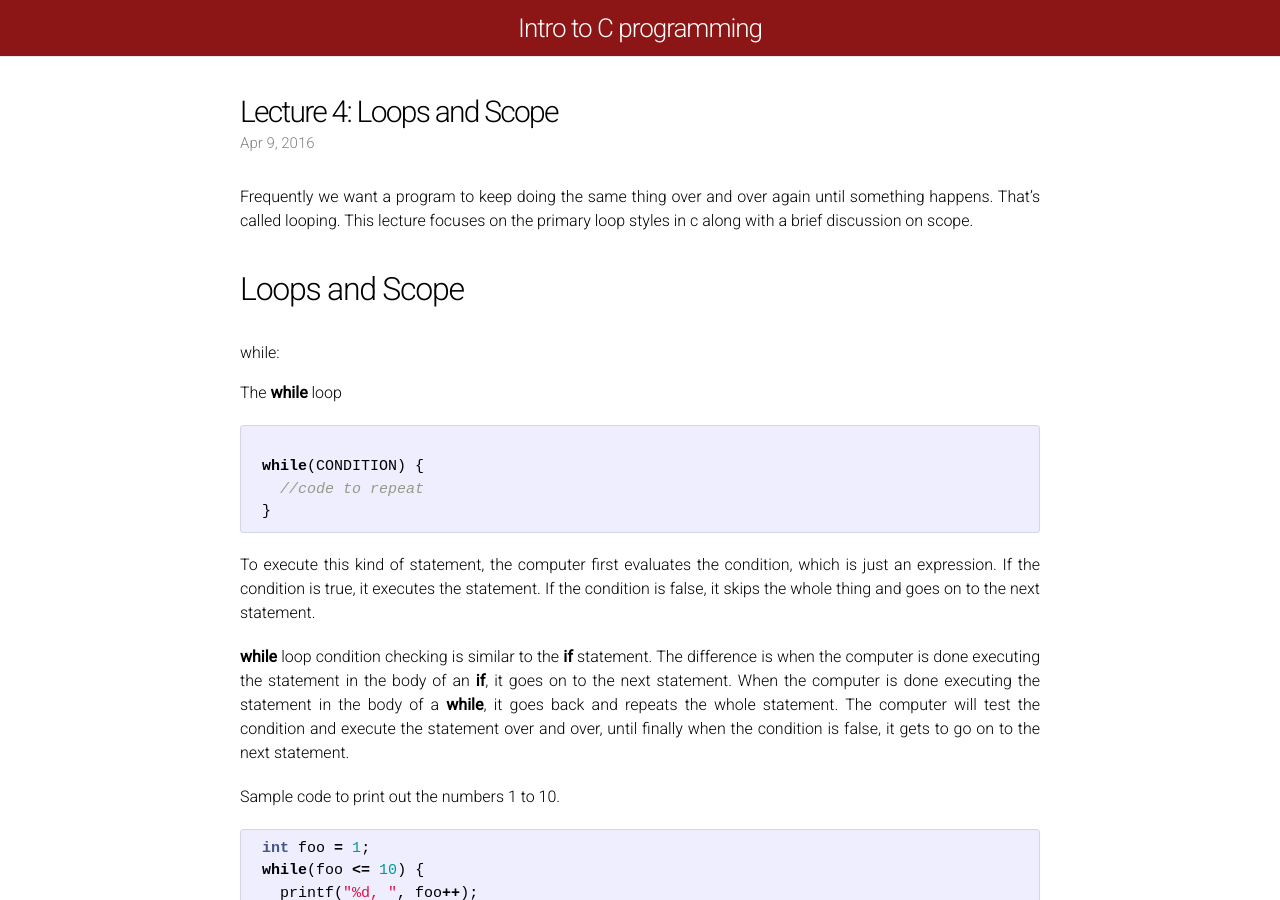
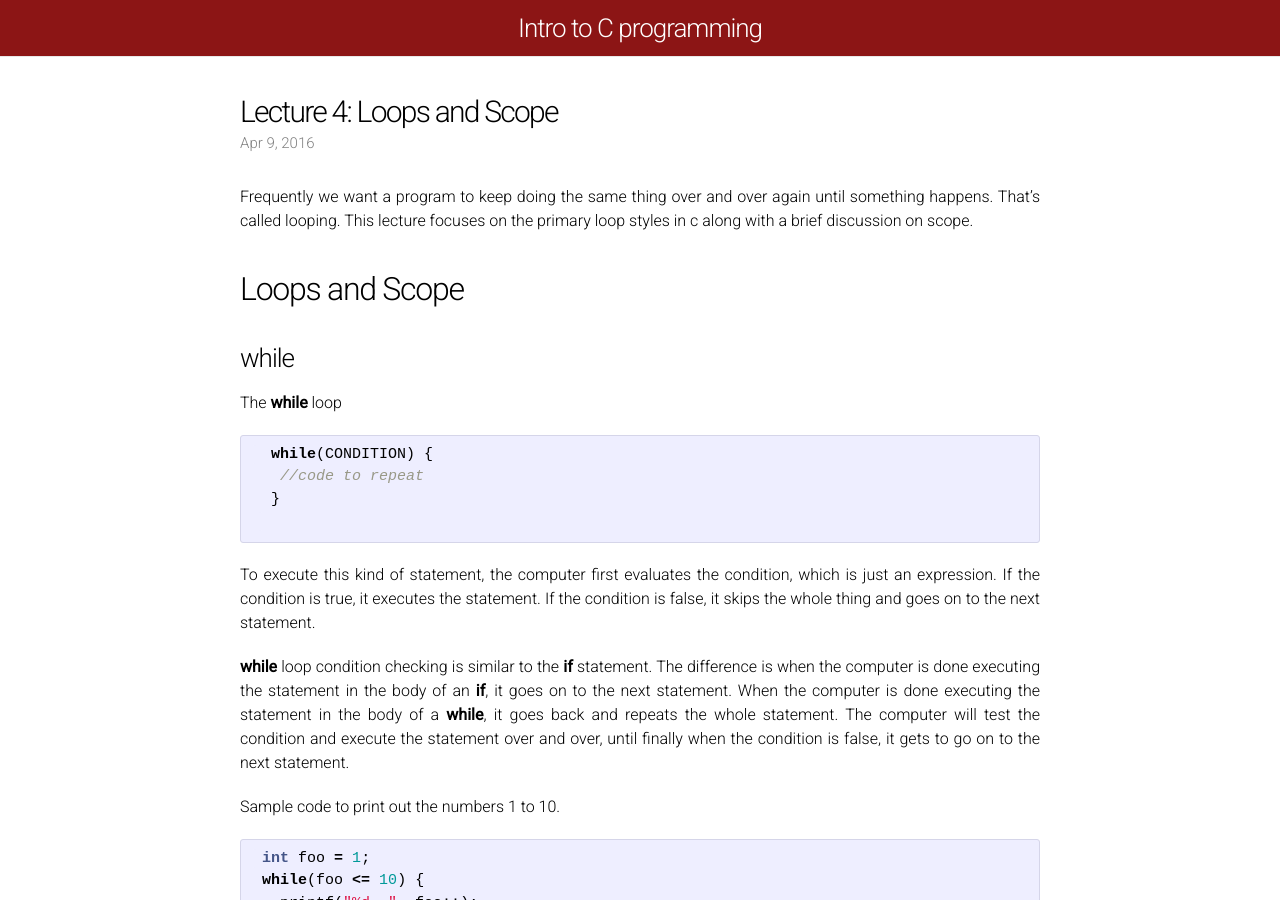
Before and after one commit to jhoward/jhoward.github.io, a Jekyll site: the page built from _posts/2016-04-09-lec_04.md, in a window 1280 px wide and 900 px high. Built offline with Jekyll 4.4.1, drawn with Linux system fonts in a browser that asks for light colours.

Commit message:
added lec 3

````diff
--- a/_posts/2016-04-09-lec_04.md
+++ b/_posts/2016-04-09-lec_04.md
@@ -10,16 +10,15 @@
 
 ## Loops and Scope
 
-##### while:
+### while
 
 The **while** loop
 
- ```c
-
- while(CONDITION) {
+ {% highlight c %}
+  while(CONDITION) {
    //code to repeat
- }
- ```
+  }
+ {% endhighlight %}
 
  To execute this kind of statement, the computer first evaluates the
  condition, which is just an expression.  If the condition is true, it
@@ -36,7 +35,7 @@
 
  Sample code to print out the numbers 1 to 10.
 
- ```c
+ ```c++
  int foo = 1;
  while(foo <= 10) {
    printf("%d, ", foo++);
@@ -55,7 +54,7 @@
 Here's another example.  This time the condition of the **while** statement
 is a compound statement:
 
-```c
+```c++
 int foo = 0;
 while(foo < 1 || foo > 10) {
   printf("Please enter an integer between 1 and 10.\n");
````
Also changed, not shown: _posts/2016-04-03-lec_03.md (renamed from _posts/2016-04-09-lec_03.md).
